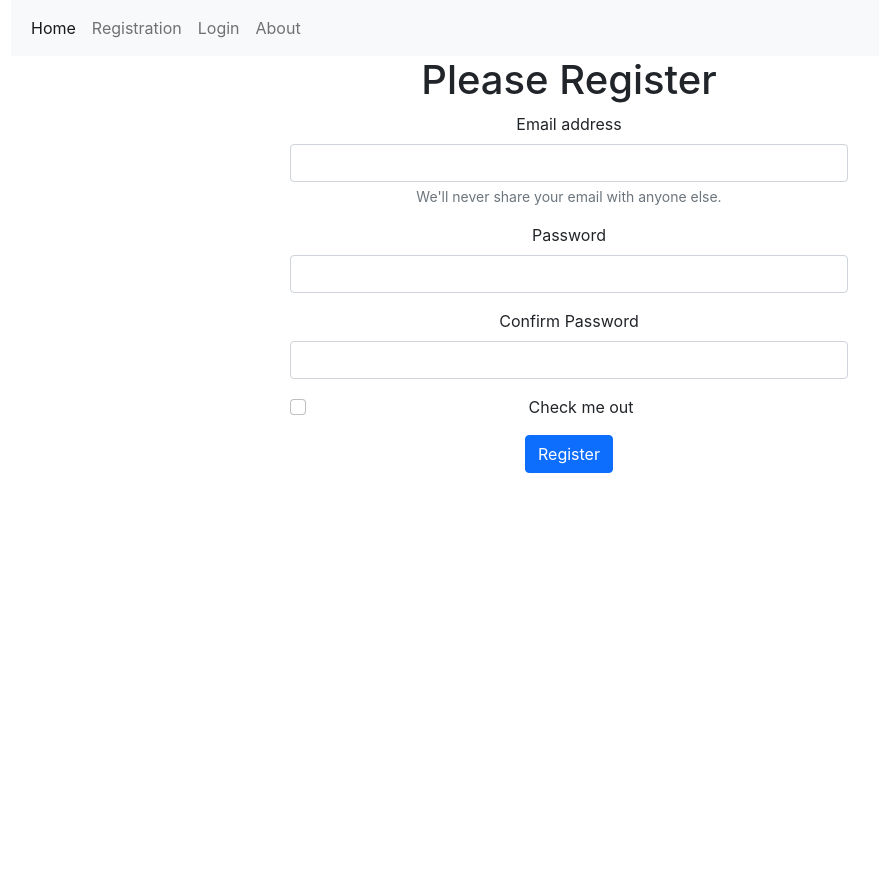
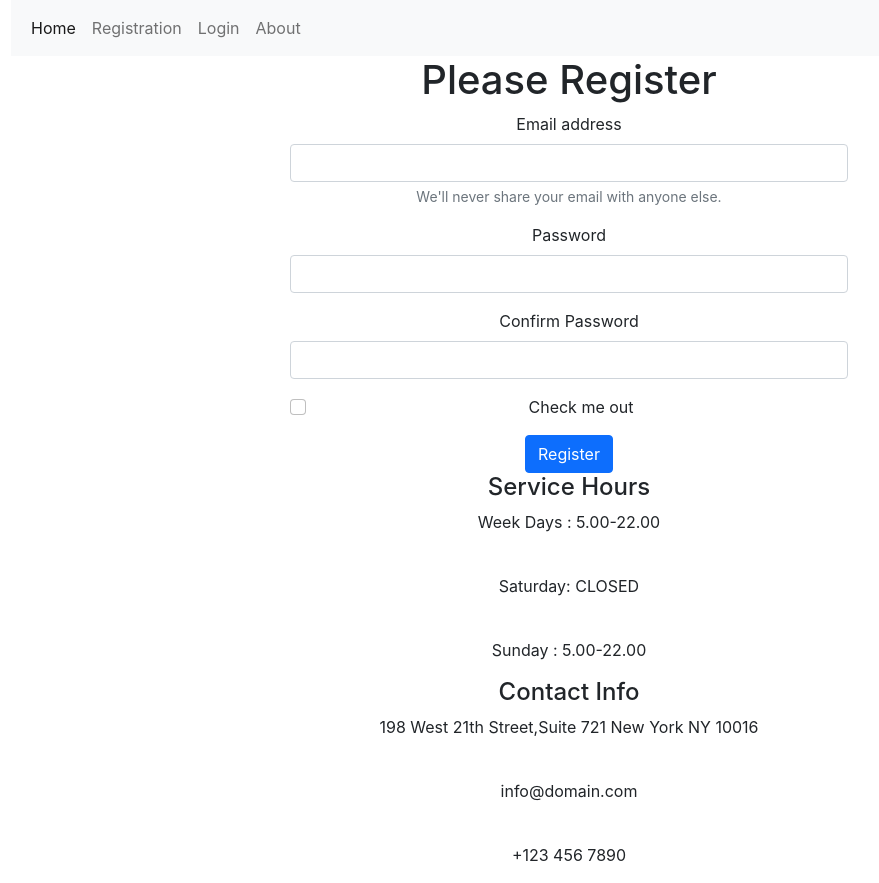
Before and after one commit to Chayanika1/independent-service-provider, a React (Create React App) app: page /Registration in a window 1280 px wide. Shown: the whole page, without its empty margins (71-950 px from the left). Before the commit the page ends 800 px from the top, so only its background shows below. Built offline with nearby package versions, Linux system fonts and the light colour scheme; no server answers.

Commit message:
footer added

```diff
--- a/src/App.js
+++ b/src/App.js
@@ -8,6 +8,7 @@ import Registration from './Components/Registration/Registration';
 import Login from './Components/Login/Login';
 import About from './Components/About/About';
 import RequireAuth from './Components/RequireAuth/RequireAuth';
+import Footer from './Components/Footer/Footer';
 
 function App() {
   return (
@@ -22,6 +23,7 @@ function App() {
         <Route path="/Login" element={<Login></Login>}></Route>
         <Route path="/About" element={<About></About>}></Route>
       </Routes>
+      <Footer></Footer>
 
       </div>
 
--- a/src/Components/About/About.js
+++ b/src/Components/About/About.js
@@ -8,7 +8,7 @@ const About = () => {
                 <img className="border border-4 rounded-3"style={{height:'400px'}}src={Person}alt=""/>
             </div>
             <div className='col-lg-6 col-md-12 col-sm-12'>
-                <h4>Specialities</h4>
+                <h4>Specialities <i class="fa-solid fa-trophy"></i></h4>
                 <ul>
                     <li>Sport specific training and working with athles</li>
                     <li>
@@ -19,7 +19,7 @@ const About = () => {
                     <li>Group Training</li>
                     <li>Comp Prep Coach and Competitor IFBB</li>
                 </ul>
-                <h4>Qualifications</h4>
+                <h4>Qualifications <i class="fa-solid fa-book"></i></h4>
                 <ul>
                     <li>Certificate 3 and 4 Fitness</li>
                     <li>Advanced Boxing Instructor</li>
@@ -27,7 +27,7 @@ const About = () => {
                     <li>Weight Lifting/Sports Power Coach</li>
                     <li>Level 1 Strength and Conditioning Coach</li>
                 </ul>
-                <h4>Bio</h4>
+                <h4>Bio <i class="fa-solid fa-biohazard"></i></h4>
                 <p>I love the challenge training provides each person because it's individual...."You Vs You"
                     .As a personal Trainer I am constantly researching and keep up with currrent fitness trends.
                     Which i trial prior to prescribing.I strive to help each of my clinets reach their maximum potential and love seeing them achieve their
--- a/src/Components/Footer/Footer.js
+++ b/src/Components/Footer/Footer.js
@@ -2,7 +2,18 @@ import React from 'react';
 
 const Footer = () => {
     return (
-        <div>
+        <div className='row'>
+            <div className='col-lg-12 col-md-12 col-sm-12'>
+                <h4>Service Hours</h4>
+                <p>Week Days : 5.00-22.00</p><br/>
+                <p>Saturday: CLOSED</p><br/>
+                <p>Sunday : 5.00-22.00</p>
+                <h4>Contact Info</h4>
+                <p>198 West 21th Street,Suite 721 New York NY 10016</p><br/>
+                <p>info@domain.com</p><br/>
+                <p>+123 456 7890</p>
+
+            </div>
 
         </div>
     );
--- a/src/Components/Login/Login.js
+++ b/src/Components/Login/Login.js
@@ -1,8 +1,16 @@
 import React, { useState } from 'react';
+import { useSignInWithEmailAndPassword } from 'react-firebase-hooks/auth';
+import auth from '../../firebase.init';
 
 const Login = () => {
     const[email,setEmail]=useState('');
     const[password,setPassword]=useState('');
+    const [
+        signInWithEmailAndPassword,
+        user,
+        loading,
+        error,
+      ] = useSignInWithEmailAndPassword(auth);
     const handelEmail=(e)=>{
         setEmail(e.target.value)
     }
@@ -10,10 +18,15 @@ const Login = () => {
         setPassword(e.target.value)
     }
     const handleRegistration=(e)=>{
+        signInWithEmailAndPassword(email,password)
 
         e.preventDefault();
 
 
+    }
+    let errorElement;
+    if(error){
+        errorElement=<p>{error.message}</p>
     }
     return (
         <div>
@@ -32,6 +45,7 @@ const Login = () => {
                     <input type="checkbox" class="form-check-input" id="exampleCheck1"/>
                         <label class="form-check-label" for="exampleCheck1">Check me out</label>
                 </div>
+                {errorElement}
                 <button type="submit" class="btn btn-primary">Submit</button>
             </form>
 
--- a/src/Components/Registration/Registration.js
+++ b/src/Components/Registration/Registration.js
@@ -29,6 +29,10 @@ const Registration = () => {
 
 
     }
+    let errorElement;
+    if(error){
+        errorElement=<p>{error.message}</p>
+    }
 
     return (
         <div className='col-lg-6 col-sm-10 mx-auto'>
@@ -51,6 +55,7 @@ const Registration = () => {
                     <input type="checkbox" class="form-check-input" id="exampleCheck1"/>
                         <label class="form-check-label" for="exampleCheck1">Check me out</label>
                 </div>
+                {errorElement}
                 <button type="submit" class="btn btn-primary">Register</button>
             </form>
 
```
